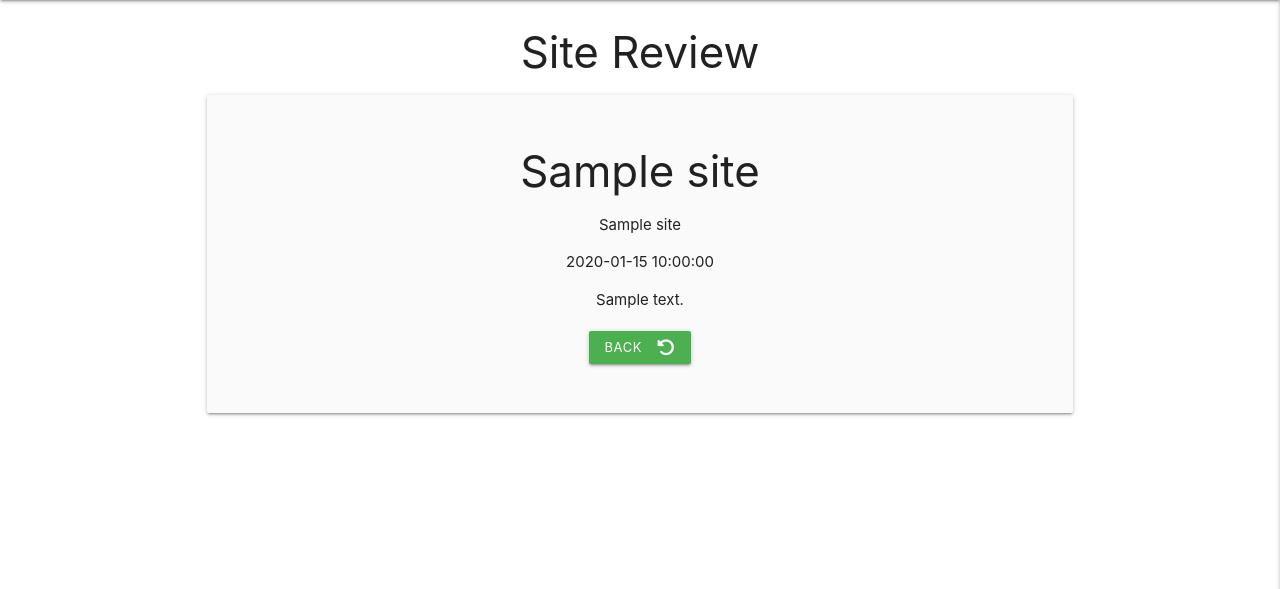
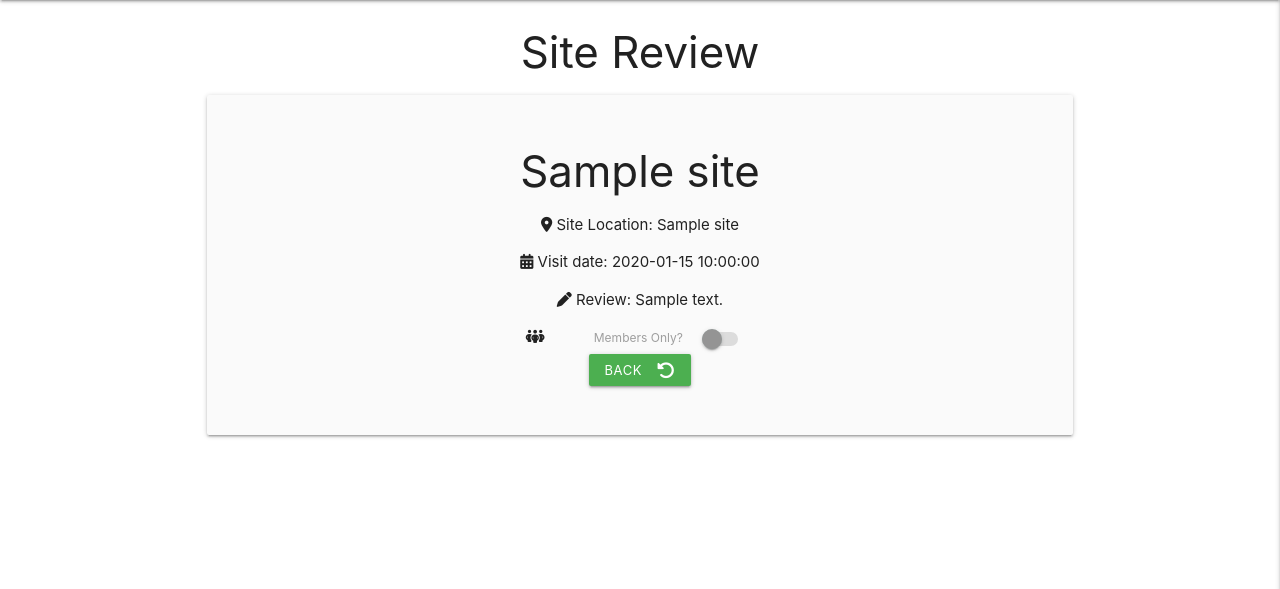
Before and after one commit to EmmaJane22/HappyCamper, a Flask app: template templates/view_review.html in a window 1280 px wide. Shown: the part 64-653 px from the top of the page. Run offline with Flask 2, Linux system fonts and the light colour scheme; the template is opened without the code that fills it: most values are stand-ins (such as "Sample title", 1, 10 or a date in 2020); some libraries are stand-ins or nearby versions.

Commit message:
Icons added to review

```diff
--- a/templates/view_review.html
+++ b/templates/view_review.html
@@ -13,19 +13,34 @@
 
             <!-- site location -->
             <div class="center-align">
-                <p>{{ site.location_name }}</p>
+                <p><i class="fas fa-location-dot prefix"></i> Site Location: {{ site.location_name }}</p>
             </div>
 
             <!-- visit date -->
             <div class="center-align">
-                <p>{{ site.visit_date }}</p>
+                <p><i class="fas fa-calendar-alt prefix"></i> Visit date: {{ site.visit_date }}</p>
             </div>
 
             <!-- review -->
             <div class="center-align">
-                <p>{{ site.site_review }}</p>
+                <p><i class="fas fa-pen prefix"></i> Review: {{ site.site_review }}</p>
             </div>
 
+            <!-- members only -->
+            <div class="center-align">
+                <div class="switch">
+                    <i class="fas fa-people-group prefix"></i>
+                    <label for="members_only">
+                        Members Only?
+                        {% if site.members_only == "on" %}
+                            <input disabled type="checkbox" id="members_only" name="members_only" checked>
+                        {% else %}
+                            <input disabled type="checkbox" id="members_only" name="members_only">
+                        {% endif %}
+                        <span class="lever"></span>
+                    </label>
+                </div>
+            </div>
 
             <!-- Back button -->
             <div class="row">
```
